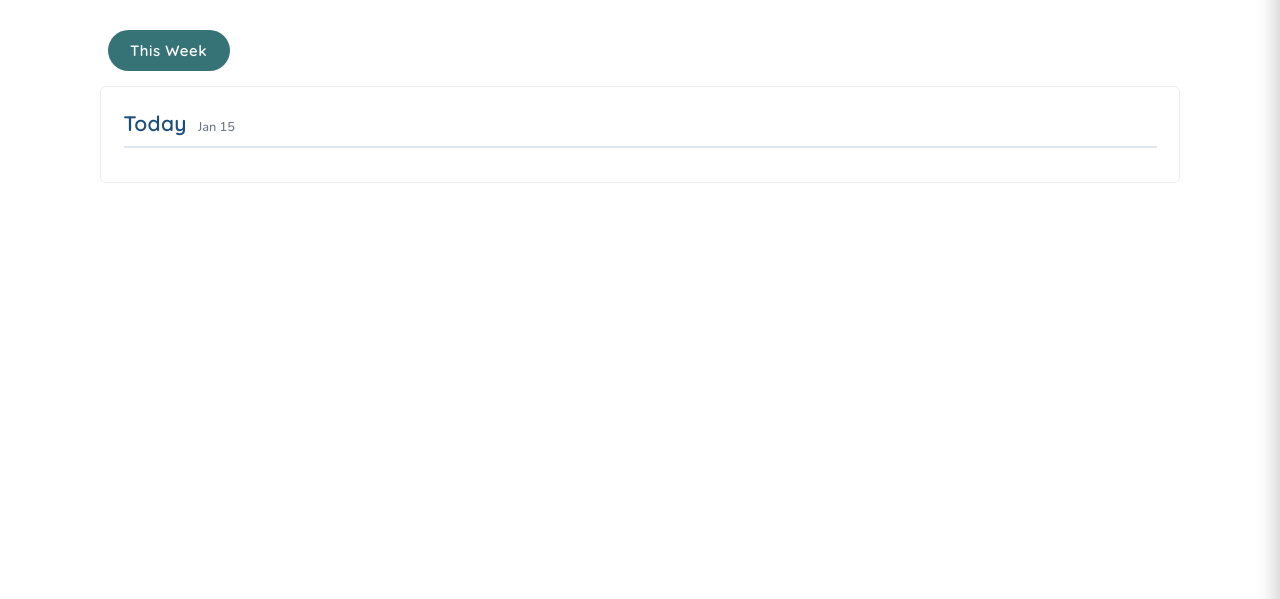
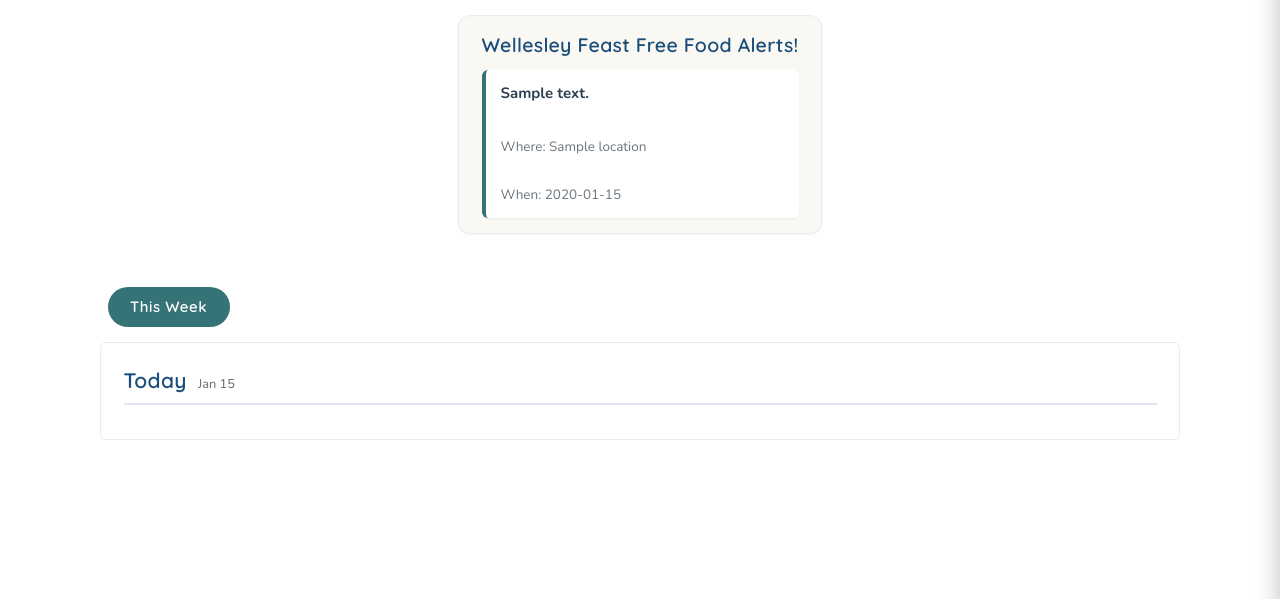
Before and after one commit to Dorajyl/WellesleyFreshPlus, a Flask app: template templates/main.html in a window 1280 px wide. Shown: the part 74-673 px from the top of the page. Run offline with Flask 3, Linux system fonts and the light colour scheme; the template is opened without the code that fills it: most values are stand-ins (such as "Sample title", 1, 10 or a date in 2020).

Commit message:
feast banner added

```diff
--- a/static/style.css
+++ b/static/style.css
@@ -674,6 +674,56 @@
 }
 
 /* ============================================
+   Wellesley Feast Banner
+   ============================================ */
+
+.feast-banner {
+    max-width: 1200px;
+    margin: 1rem auto 1.5rem;
+    padding: 1rem 1.5rem;
+    background: var(--color-bg-warm);
+    border-radius: var(--radius-md);
+    border: 1px solid var(--color-border-light);
+    box-shadow: var(--shadow-sm);
+}
+
+.feast-banner h2 {
+    margin-top: 0;
+    margin-bottom: 0.75rem;
+    font-family: var(--font-heading);
+    font-size: 1.3rem;
+    color: var(--color-primary);
+    display: flex;
+    align-items: center;
+    gap: 0.5rem;
+}
+
+.feast-card {
+    padding: 0.75rem 1rem;
+    background: var(--color-bg);
+    border-radius: var(--radius-sm);
+    border-left: 4px solid var(--color-secondary);
+    margin-bottom: 0.5rem;
+    box-shadow: var(--shadow-sm);
+}
+
+.feast-card:last-child {
+    margin-bottom: 0;
+}
+
+.feast-card strong {
+    display: block;
+    margin-bottom: 0.25rem;
+    color: var(--color-text);
+}
+
+.feast-card span {
+    display: block;
+    font-size: 0.9rem;
+    color: var(--color-text-light);
+}
+
+/* ============================================
    Comments Section
    ============================================ */
 
--- a/templates/main.html
+++ b/templates/main.html
@@ -1,6 +1,22 @@
 {% extends "base.html" %}
 
 {% block main_content %}
+
+<!-- Wellesley Feast Banner -->
+{% if feast_events %}
+  <section class="feast-banner">
+    <h2>Wellesley Feast Free Food Alerts!</h2>
+
+    {% for nid, time, location, description in feast_events %}
+      <div class="feast-card">
+        <strong>{{ description }}</strong><br>
+        <span>Where: {{ location }}</span><br>
+        <span>When: {{ time }}</span>
+      </div>
+    {% endfor %}
+  </section>
+{% endif %}
+
 <!-- Loader -->
 <div id="menu-loader" class="menu-loader">
   Loading menus…
```
